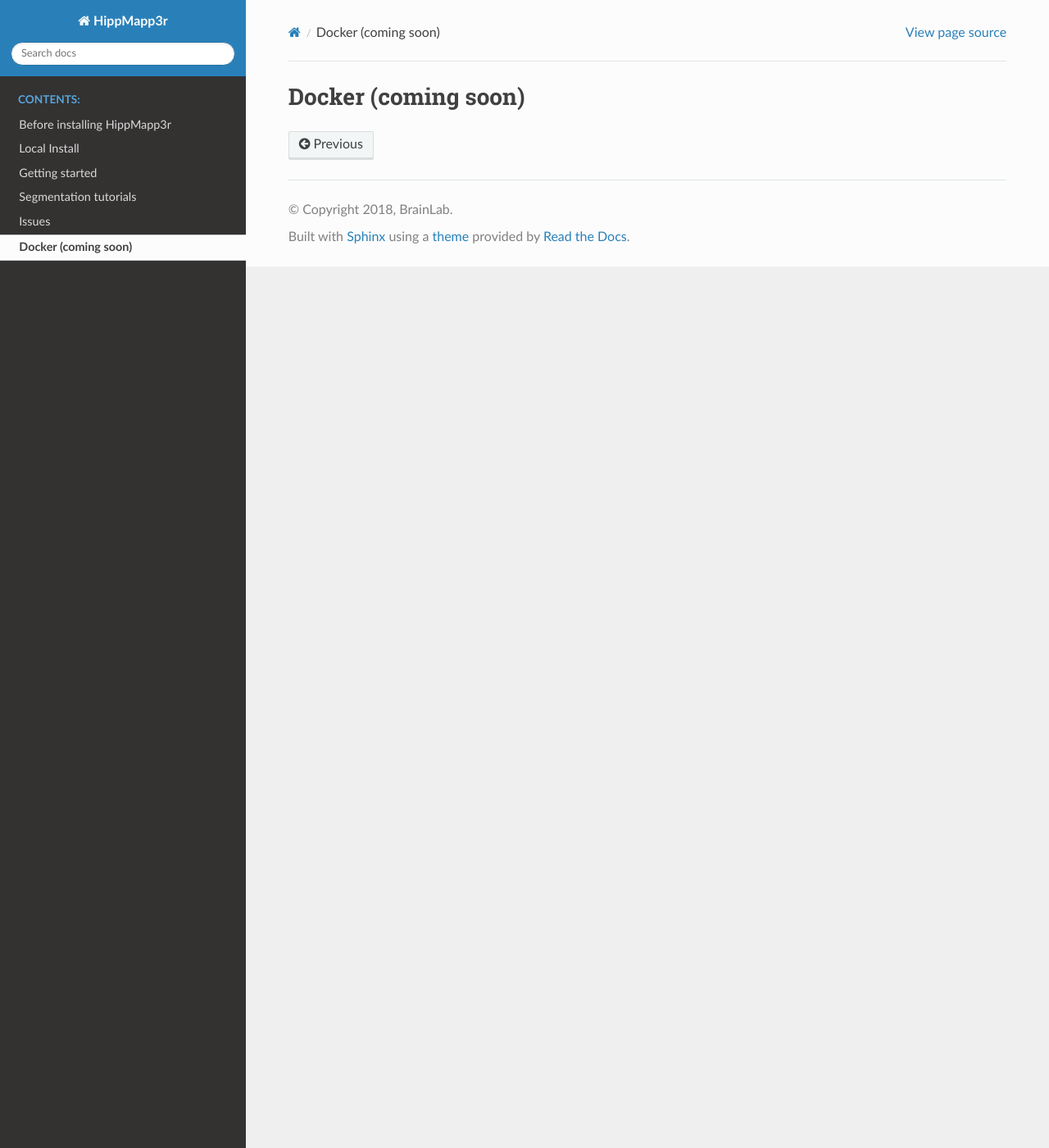
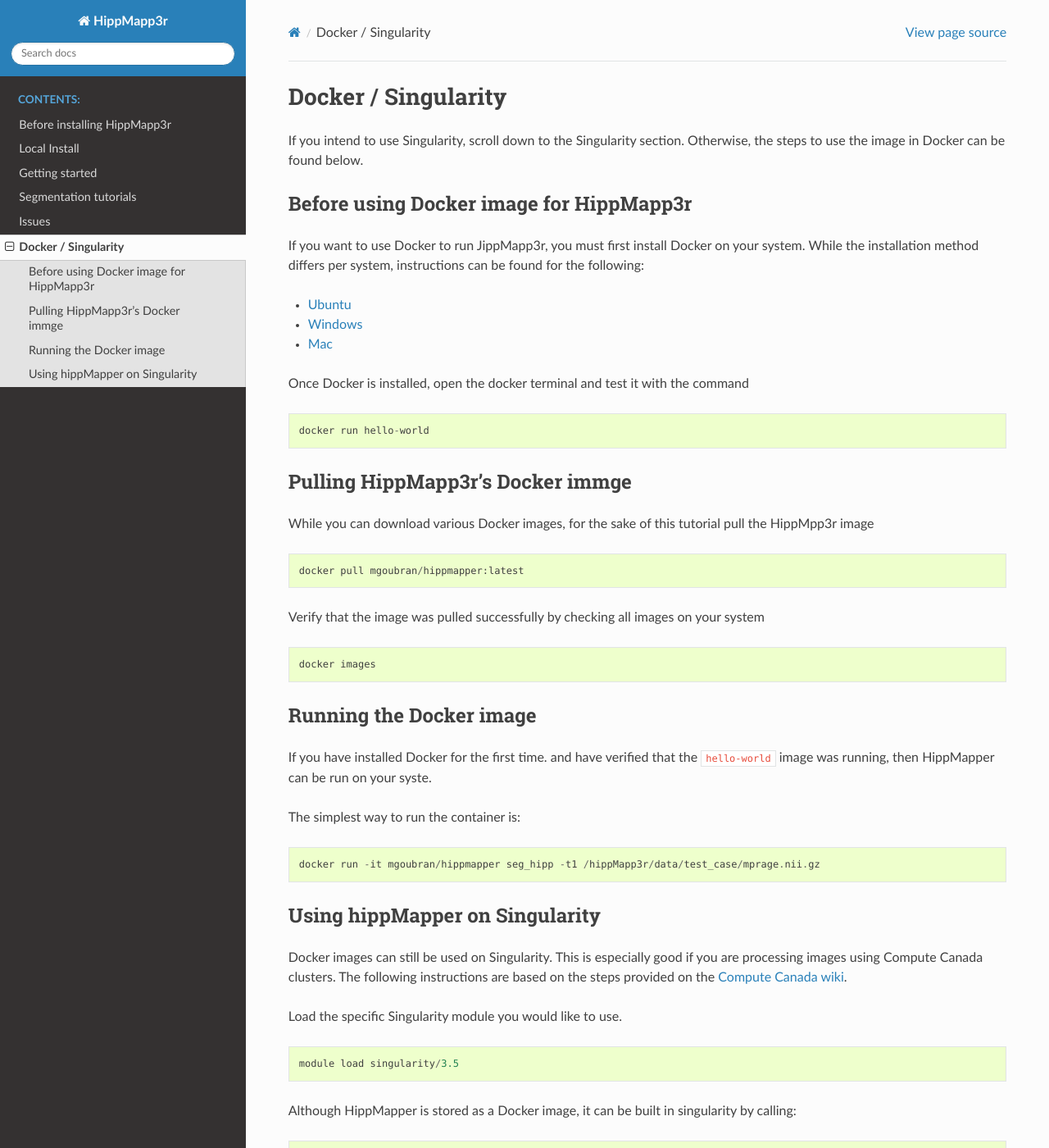
Before and after one commit to AICONSlab/HippMapp3r, a Sphinx documentation site: the page built from docs/docker.md, in a window 1280 px wide and 1400 px high. Shown: the whole window at 82% size. Built offline with Sphinx 7.4.7 and the Read the Docs theme 2.0.0, drawn with Linux system fonts in a browser that asks for light colours; some of the changed text lies outside the part shown.

Commit message:
adding notes for docker installation

```diff
--- a/docs/docker.md
+++ b/docs/docker.md
@@ -1 +1,52 @@
-# Docker (coming soon)
+# Docker / Singularity
+
+If you intend to use Singularity, scroll down to the Singularity section. Otherwise, the steps to use the image in Docker can be found below.
+
+## Before using Docker image for HippMapp3r
+
+If you want to use Docker to run JippMapp3r, you must first install Docker on your system. While the installation method differs per system, instructions can be found for the following:
+
+- [Ubuntu](https://docs.docker.com/install/linux/docker-ce/ubuntu/)
+- [Windows](https://docs.docker.com/docker-for-windows/install/)
+- [Mac](https://docs.docker.com/docker-for-mac/)
+
+Once Docker is installed, open the docker terminal and test it with the command
+
+    docker run hello-world
+
+
+## Pulling HippMapp3r's Docker immge
+
+While you can download various Docker images, for the sake of this tutorial pull the HippMpp3r image
+
+    docker pull mgoubran/hippmapper:latest
+
+Verify that the image was pulled successfully by checking all images on your system
+
+    docker images
+
+
+## Running the Docker image
+
+If you have installed Docker for the first time. and have verified that the `hello-world` image was running, then HippMapper can be run on your syste.
+
+The simplest way to run the container is:
+
+    docker run -it mgoubran/hippmapper seg_hipp -t1 /hippMapp3r/data/test_case/mprage.nii.gz
+
+
+## Using hippMapper on Singularity
+
+Docker images can still be used on Singularity. This is especially good if you are processing images using Compute Canada clusters. The following instructions are based on the steps provided on the [Compute Canada wiki](https://docs.computecanada.ca/wiki/Singularity).
+
+Load the specific Singularity module you would like to use.
+
+    module load singularity/3.5
+
+Although HippMapper is stored as a Docker image, it can be built in singularity by calling:
+
+    singularity build hippmapper.sif docker://mgoubran/hippmapper
+
+To ensure that the Docker image has been built in Singularity, run
+
+    singularity exec hippmapper.sif hippmapper --help
```
